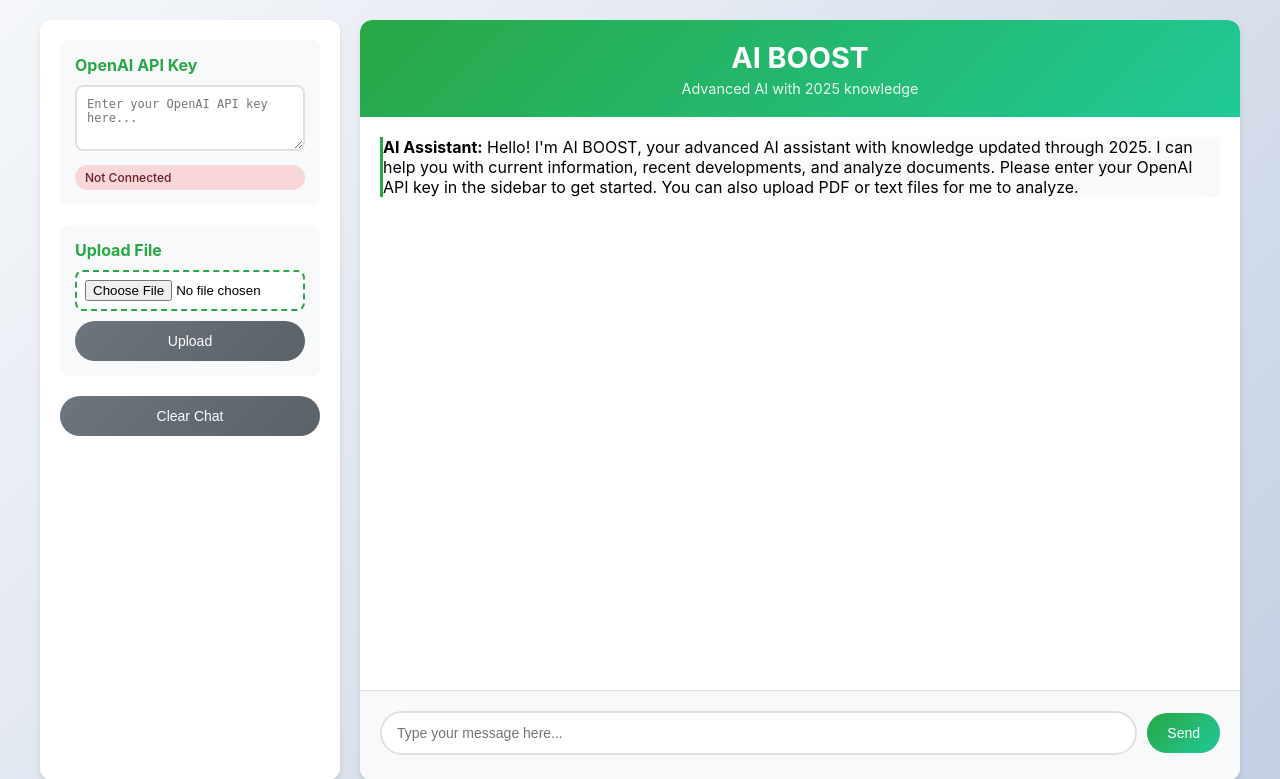
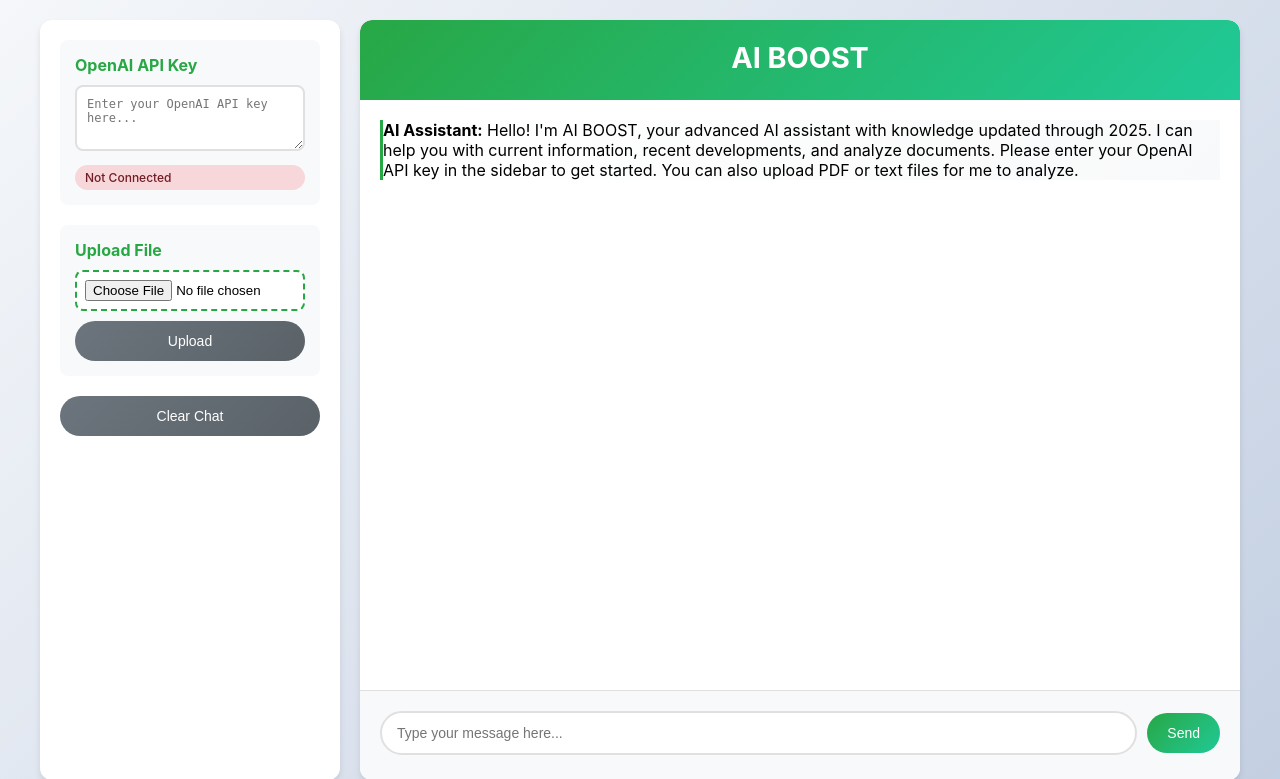
Before and after one commit to PeakMade/ChatGpt, a Flask app: page / in a window 1280 px wide. Shown: the top 779 px of the page. Run offline with Flask 3, Linux system fonts and the light colour scheme; data that the repository does not hold is empty.

Commit message:
Clean up title: Show only 'AI BOOST' without subtitle

```diff
--- a/templates/index.html
+++ b/templates/index.html
@@ -267,7 +267,6 @@
         <div class="main-chat">
             <div class="header">
                 <h1>AI BOOST</h1>
-                <p>Advanced AI with 2025 knowledge</p>
             </div>
 
             <div id="chatMessages" class="chat-messages">
```
